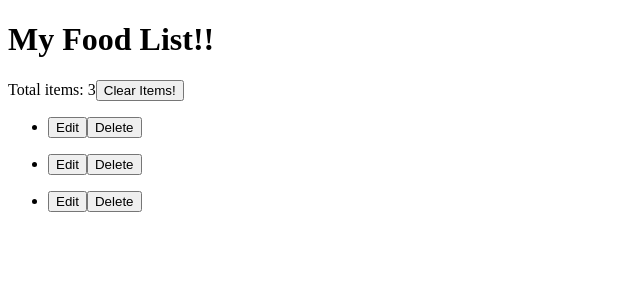
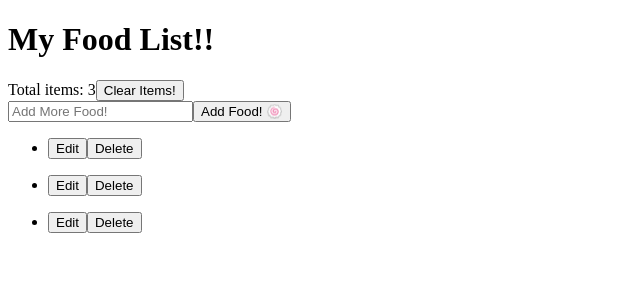
Before and after one commit to xDenzelB/adv-react-shopping-, a React app: page / in a window 1280 px wide. Shown: the top 300 px of the page, without its empty margins (0-640 px from the left). Built offline with nearby package versions, Linux system fonts and the light colour scheme.

Commit message:
Added in my addfood on the views, however the text for the food isn't showing up

```diff
--- a/src/views/FoodShopping.jsx
+++ b/src/views/FoodShopping.jsx
@@ -1,11 +1,13 @@
+import AddFood from "../components/AddFood";
 import FoodList from "../components/FoodList";
 import { useList } from "../context/UserContext";
 
 export default function FoodShopping() {
-  const { food, handleDeleteItem, handleEditItem } = useList();
+  const { food, handleDeleteItem, handleEditItem, handleAddItem } = useList();
 
   return (
     <div>
+      <AddFood newFood={handleAddItem} />
       <FoodList food={food} onDeleteItem={handleDeleteItem} onEditItem={handleEditItem} />
   </div>
 )
```
